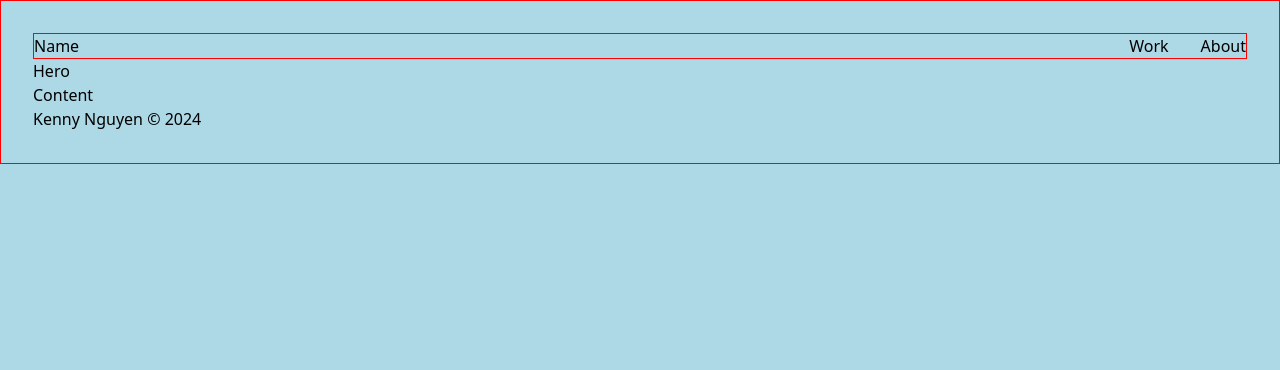
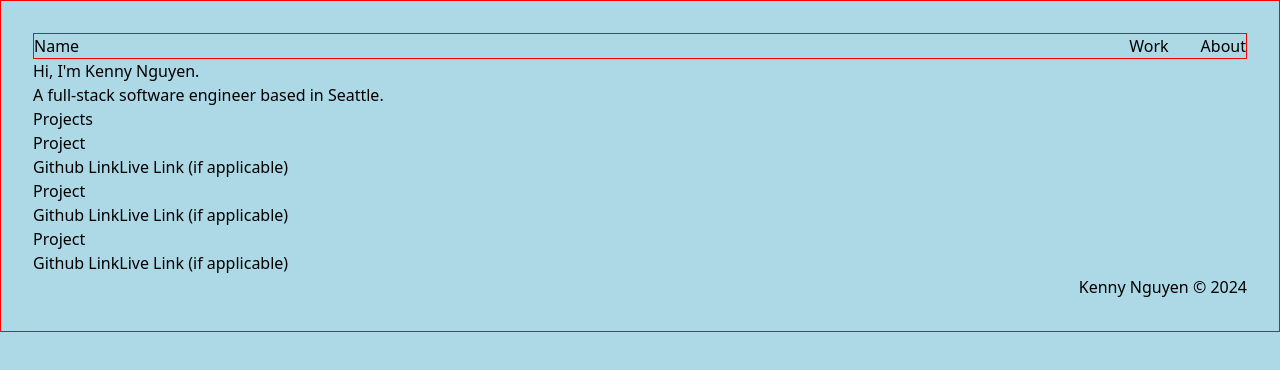
Before and after one commit to ken-ux/portfolio, a React (Vite) app: page / in a window 1280 px wide. Shown: the top 370 px of the page. Built offline with nearby package versions, Linux system fonts and the light colour scheme.

Commit message:
Add general layout of main content

```diff
--- a/src/components/Content.tsx
+++ b/src/components/Content.tsx
@@ -1,7 +1,12 @@
+import Project from "./Project";
+
 const Content = () => {
   return (
     <>
-      <h1>Content</h1>
+      <h1>Projects</h1>
+      <Project />
+      <Project />
+      <Project />
     </>
   );
 };
--- a/src/components/Hero.tsx
+++ b/src/components/Hero.tsx
@@ -1,7 +1,8 @@
 const Hero = () => {
   return (
     <>
-      <h1>Hero</h1>
+      <h1>Hi, I'm Kenny Nguyen.</h1>
+      <p>A full-stack software engineer based in Seattle.</p>
     </>
   );
 };
--- a/src/components/Project.tsx
+++ b/src/components/Project.tsx
@@ -1,5 +1,11 @@
 const Project = () => {
-  return <h1>Project</h1>;
+  return (
+    <>
+      <h1>Project</h1>
+      <a href="">Github Link</a>
+      <a href="">Live Link (if applicable)</a>
+    </>
+  );
 };
 
 export default Project;
--- a/src/index.css
+++ b/src/index.css
@@ -11,7 +11,7 @@
         border: 1px solid red;
     }
 
-    nav {
+    header {
         border: 1px solid red;
     }
 }
--- a/src/index_build.css
+++ b/src/index_build.css
@@ -454,7 +454,7 @@ body {
   border: 1px solid red;
 }
 
-nav {
+header {
   border: 1px solid red;
 }
 
@@ -570,12 +570,12 @@ nav {
   display: flex;
 }
 
+.justify-end {
+  justify-content: flex-end;
+}
+
 .justify-between {
   justify-content: space-between;
-}
-
-.gap-4 {
-  gap: 1rem;
 }
 
 .gap-8 {
```
